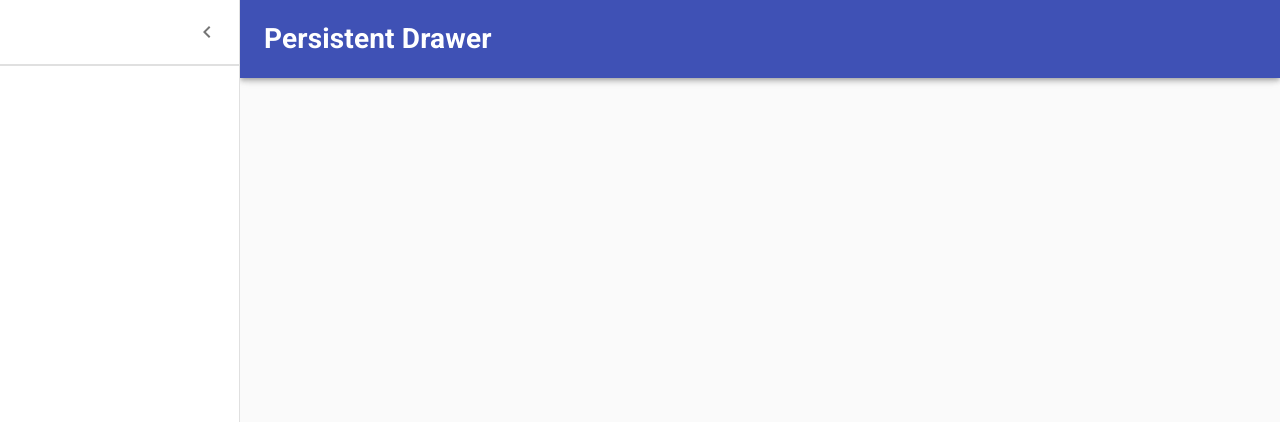
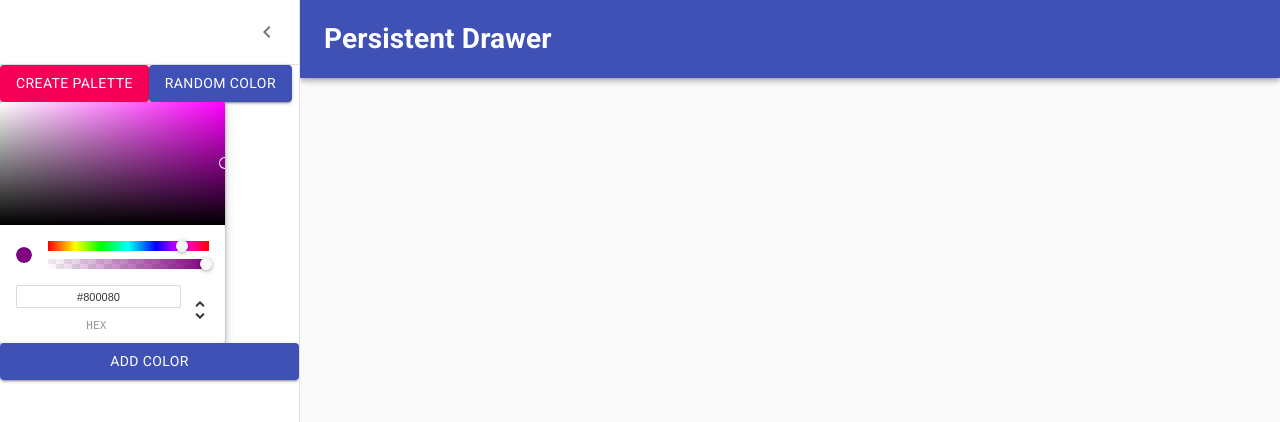
Before and after one commit to Sahl-A/flat-colors, a React (Create React App) app: page /Palette/new in a window 1280 px wide. Both pictures are taken after a click on the button "open drawer". Shown: the top 422 px of the page. Built offline with nearby package versions, Linux system fonts and the light colour scheme.

Commit message:
30: Add ChromePicker and buttons to drawer without Style

```diff
--- a/src/NewPaletteForm.js
+++ b/src/NewPaletteForm.js
@@ -1,7 +1,9 @@
 import React, { Component } from 'react';
+import classNames from "classnames";
+import { ChromePicker } from 'react-color';
+import Button from '@material-ui/core/Button';
 import Drawer from '@material-ui/core/Drawer';
 import CssBaseline from '@material-ui/core/CssBaseline';
-import classNames from "classnames";
 import AppBar from '@material-ui/core/AppBar';
 import Toolbar from '@material-ui/core/Toolbar';
 import Divider from '@material-ui/core/Divider';
@@ -10,7 +12,7 @@ import MenuIcon from '@material-ui/icons/Menu';
 import ChevronLeftIcon from '@material-ui/icons/ChevronLeft';
 import { withStyles } from '@material-ui/core/styles';
 
-const drawerWidth = 240;
+const drawerWidth = 300;
 
 const styles = (theme) => ({
   root: {
@@ -120,23 +122,20 @@ class NewPaletteForm extends Component {
                         </IconButton>
                     </div>
                     <Divider />
-                    {/* <List>
-                        {['Inbox', 'Starred', 'Send email', 'Drafts'].map((text, index) => (
-                            <ListItem button key={text}>
-                            <ListItemIcon>{index % 2 === 0 ? <InboxIcon /> : <MailIcon />}</ListItemIcon>
-                            <ListItemText primary={text} />
-                            </ListItem>
-                        ))}
-                    </List> */}
-                    <Divider />
-                    {/* <List>
-                        {['All mail', 'Trash', 'Spam'].map((text, index) => (
-                            <ListItem button key={text}>
-                            <ListItemIcon>{index % 2 === 0 ? <InboxIcon /> : <MailIcon />}</ListItemIcon>
-                            <ListItemText primary={text} />
-                            </ListItem>
-                        ))}
-                    </List> */}
+                    <div>
+                        <Button variant="contained" color="secondary">
+                            Create Palette
+                        </Button>
+                        <Button variant="contained" color="primary">
+                            Random Color
+                        </Button>
+                    </div>
+                    <ChromePicker
+                     color='purple'
+                     onChangeComplete={ newColor=> console.log(newColor) } />
+                    <Button variant="contained" color="primary">
+                        Add Color
+                    </Button>
             </Drawer>
             <main
                 className={classNames(classes.content, {
```
